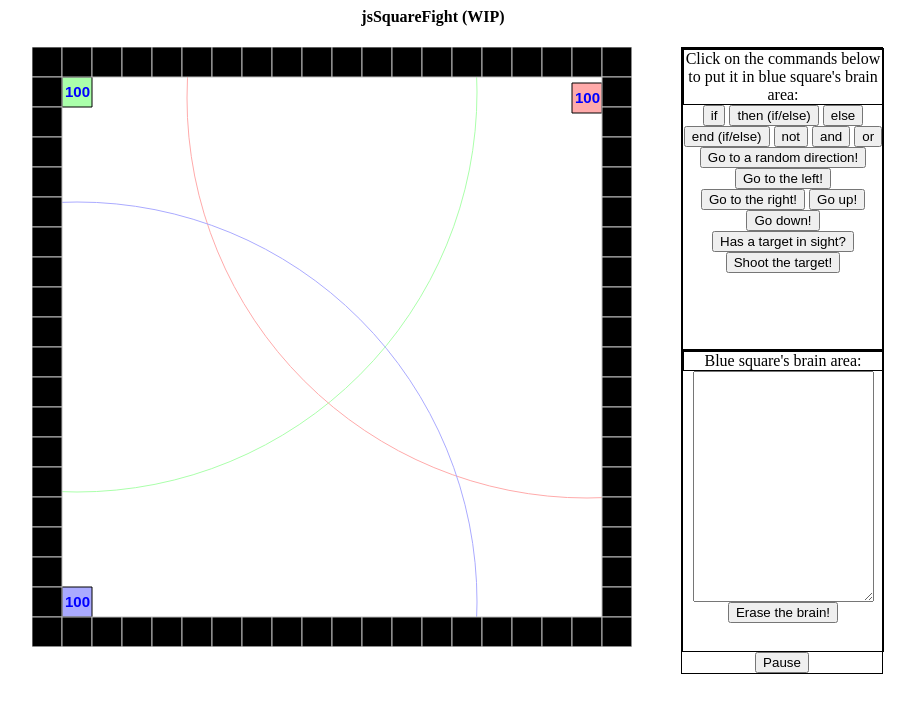
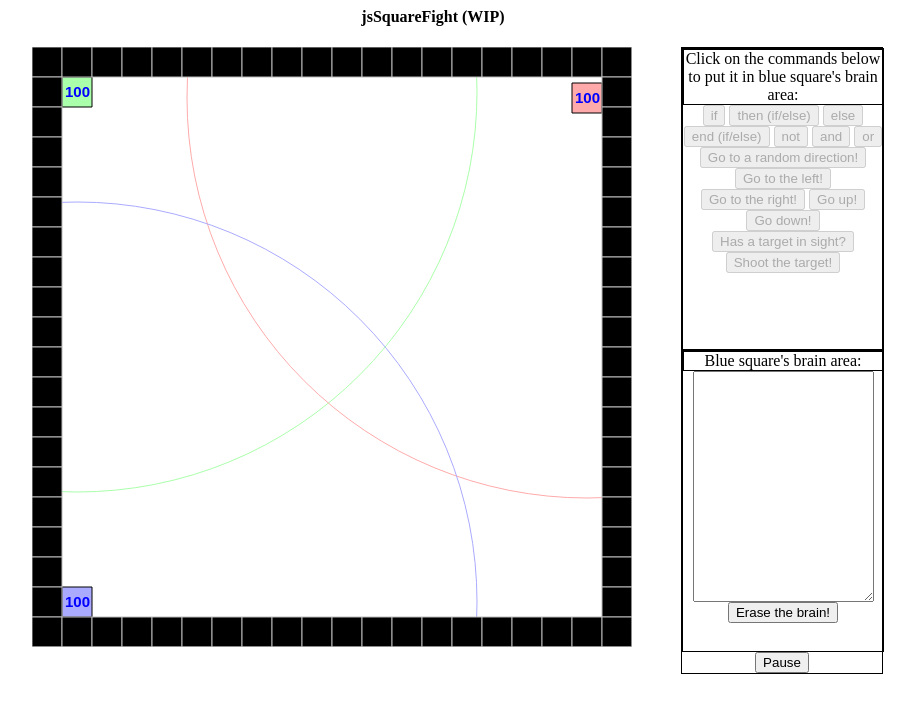
Before and after one commit to mccarmo/jsSquareFight, a plain HTML site: page index.html in a window 1280 px wide. Both pictures are taken after a click on the button "Start". Shown: the whole page, without its empty margins (25-940 px from the left). Drawn offline with Linux system fonts and the light colour scheme.

Commit message:
Add more actions, remove some bugs

```diff
--- a/index.html
+++ b/index.html
@@ -17,20 +17,20 @@
 				        Click on the commands below to put it in blue square's brain area:<br>
 			        </div>
 			        <div style="width: 200px; height: auto; float: left">
-				        <input type="button" onclick="addAction('if')" value="if"></input>
-				        <input type="button" onclick="addAction('{')" value="then (if/else)"></input>
-				        <input type="button" onclick="addAction('else')" value="else"></input>
-				        <input type="button" onclick="addAction('}')" value="end (if/else)"></input>
-                                        <input type="button" onclick="addAction('!')" value="not"></input>
-                                        <input type="button" onclick="addAction('&&')" value="and"></input>
-                                        <input type="button" onclick="addAction('||')" value="or"></input>
-				        <input type="button" onclick="addAction('goToRandomDirection()')" value="Go to a random direction!"></input>
-				        <input type="button" onclick="addAction('goLeft()()')" value="Go to the left!"></input>
-				        <input type="button" onclick="addAction('goRight()()')" value="Go to the right!"></input>
-				        <input type="button" onclick="addAction('goUp()()')" value="Go up!"></input>
-				        <input type="button" onclick="addAction('goDown()()')" value="Go down!"></input>
-				        <input type="button" onclick="addAction('hasTargetInSight(squareList)')" value="Has a target in sight?"></input>
-				        <input type="button" onclick="addAction('shootIt()')" value="Shoot the target!"></input>
+				        <input type="button" class="gameAction" onclick="addAction('if')" value="if"></input>
+				        <input type="button" class="gameAction" onclick="addAction('{')" value="then (if/else)"></input>
+				        <input type="button" class="gameAction" onclick="addAction('else')" value="else"></input>
+				        <input type="button" class="gameAction" onclick="addAction('}')" value="end (if/else)"></input>
+                                        <input type="button" class="gameAction" onclick="addAction('!')" value="not"></input>
+                                        <input type="button" class="gameAction" onclick="addAction('&&')" value="and"></input>
+                                        <input type="button" class="gameAction" onclick="addAction('||')" value="or"></input>
+				        <input type="button" class="gameAction" onclick="addAction('goToRandomDirection()')" value="Go to a random direction!"></input>
+				        <input type="button" class="gameAction" onclick="addAction('goLeft()()')" value="Go to the left!"></input>
+				        <input type="button" class="gameAction" onclick="addAction('goRight()()')" value="Go to the right!"></input>
+				        <input type="button" class="gameAction" onclick="addAction('goUp()()')" value="Go up!"></input>
+				        <input type="button" class="gameAction" onclick="addAction('goDown()()')" value="Go down!"></input>
+				        <input type="button" class="gameAction" onclick="addAction('hasTargetInSight(squareList)')" value="Has a target in sight?"></input>
+				        <input type="button" class="gameAction" onclick="addAction('shootIt()')" value="Shoot the target!"></input>
 			        </div>
 		        </div>
                         <div style="border: #000 solid 1px; width: 200px; height: auto; min-height: 300px;float: left" >
--- a/resources/js/main.js
+++ b/resources/js/main.js
@@ -140,10 +140,18 @@ function detectAgentCollision(square) {
 function toggleGameStart(btn) {
 	if(gameStarted) {
 		gameStarted=false;
-		btn.value='Start';
+		btn.value='Continue';
+                var e = document.getElementsByClassName("gameAction");
+                for(var i =0;i<e.length;i++) {
+                    e[i].disabled = false;
+                }
 	} else {
 		gameStarted=true;
 		btn.value='Pause';
+                var e = document.getElementsByClassName("gameAction");
+                for(var i =0;i<e.length;i++) {
+                    e[i].disabled = true;
+                }
 	}
 }
 
@@ -170,7 +178,7 @@ function animate(canvas,context) {
 }
 //Function to erase the brain
 function eraseTheBrain() {
-    rainString = '';
+    brainString = '';
     blueBrain = [];
     document.getElementById("brainString").value = "";
 }
@@ -185,7 +193,7 @@ function addAction(action) {
       } else {
           blueBrain.push(")" + action);
       }
-   } else if(action=="}" || action == "else") {
+   } else if(action=="}" || action == "else" || action == "||" || action == "&&" || action =="!") {
       blueBrain.push(action);
    } else {
       blueBrain.push("v3."+action);
@@ -271,7 +279,7 @@ function generateWorld() {
                 eval(brainString);
             } catch(err) {
                 alert("There's something wrong with the logic!");
-                brainString = '';
+                eraseTheBrain();
             }
 	};
 
```
